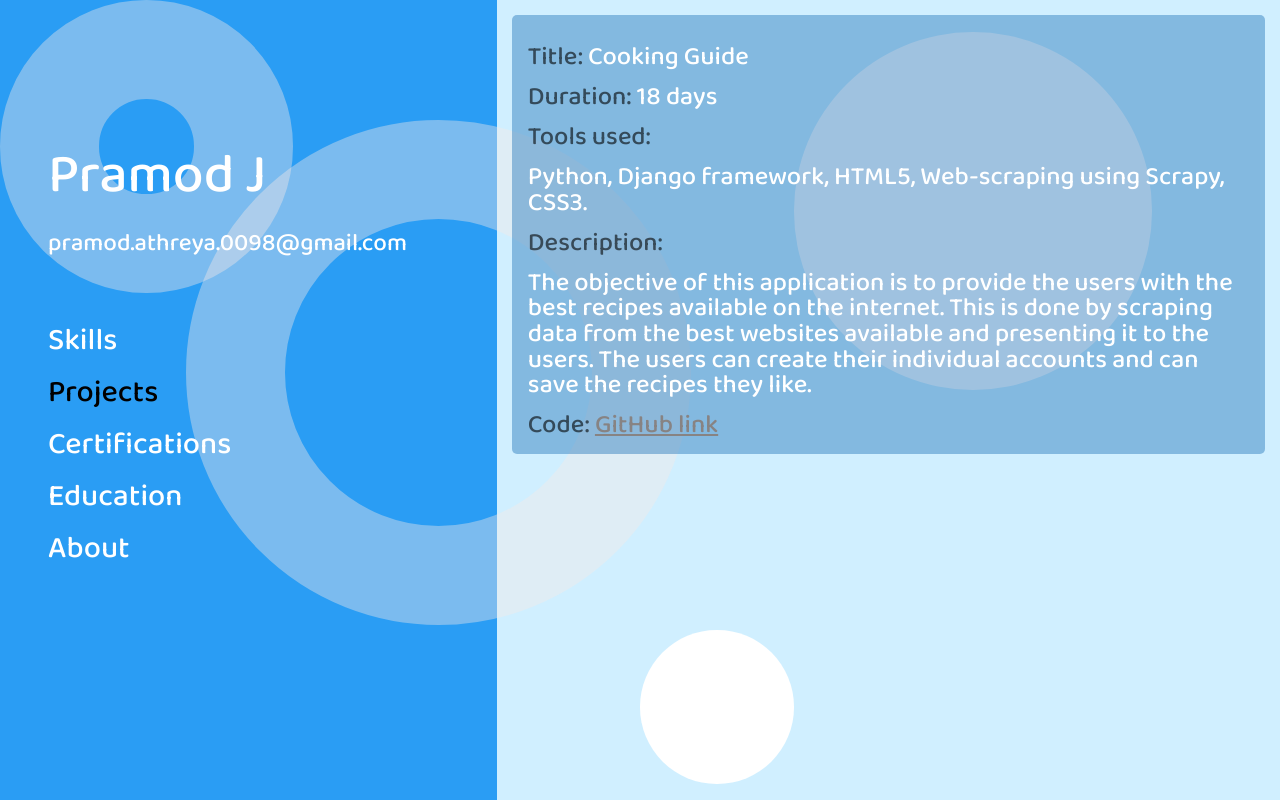
After one commit to mr-pramod-98/portfolio, a Django app: page /project-entry/ in a window 1280 px wide. The commit adds this page. Run offline with Django 3.2, Linux system fonts and the light colour scheme.

Commit message:
Added "projects" pages and other design changes

```diff
--- a/portfolio/content/static/content/css/skills.css
+++ b/portfolio/content/static/content/css/skills.css
@@ -24,7 +24,7 @@
     text-align: center;
     padding: 0.2em;
     font-size: 2vw;
-    color: #878383;
+    color: #FFFFFF;
 }
 
 .skill-group {
--- a/portfolio/content/urls.py
+++ b/portfolio/content/urls.py
@@ -6,6 +6,7 @@ urlpatterns = [
     path('skills/', views.skills, name="skills"),
     path('certifications/', views.certifications, name="certifications"),
     path('education/', views.education, name="education"),
-    path('about/', views.about, name="about")
-
+    path('about/', views.about, name="about"),
+    path('projects/', views.projects, name="projects"),
+    path('project-entry/', views.project_entry, name="projects-entry")
 ]
--- a/portfolio/content/views.py
+++ b/portfolio/content/views.py
@@ -20,3 +20,11 @@ def education(request):
 
 def about(request):
     return render(request, 'about.html')
+
+
+def projects(request):
+    return render(request, 'projects.html')
+
+
+def project_entry(request):
+    return render(request, 'project-entry.html')
--- a/portfolio/static/content/css/home.css
+++ b/portfolio/static/content/css/home.css
@@ -17,6 +17,10 @@
 
 .text-imp {
     color: rgba(0, 0, 0, 0.6);
+}
+
+.selected {
+    color: #000000;
 }
 
 * {
@@ -52,11 +56,12 @@ body {
 
 /* 1.2 Navigation bar */
 .navbar {
-    align-self: center;
+    margin-top: 16.4vh;
     margin-left: 9.68%;
+    z-index: 1;
 }
 .navbar-nav {
-    margin-top: 40px;
+    margin-top: 6.4vh;
     list-style: none;
     box-sizing: border-box;
     font-size: 2.4vw;
@@ -75,6 +80,7 @@ body {
     position: absolute;
     border-radius: 50%;
     border: solid 7.8vw rgba(246, 232, 231, 0.4);
+    z-index: 0;
 }
 .left-circle-large {
     width: 24vw;
--- /dev/null
+++ b/portfolio/static/content/css/project-entry.css
@@ -0,0 +1,25 @@
+.content-main {
+    position: relative;
+    z-index: 1;
+    overflow-y: auto;
+    width: 100%;
+    height: 100vh;
+}
+
+.project-details {
+    background-color: rgba(17, 103, 177, 0.4);
+    border-radius: 5px;
+    padding: 1.2vw;
+    margin: 1.2vw;
+}
+
+.title, .duration, .tools-used, .description, .details, .code-link, .code-link a {
+    margin-top: 2%;
+    font-size: 2vw;
+    color: #FFFFFF;
+    line-height: 100%
+}
+
+.code-link a {
+    color: #878383;
+}
--- a/portfolio/static/content/css/skills.css
+++ b/portfolio/static/content/css/skills.css
@@ -24,7 +24,7 @@
     text-align: center;
     padding: 0.2em;
     font-size: 2vw;
-    color: #878383;
+    color: #FFFFFF;
 }
 
 .skill-group {
--- a/portfolio/templates/about.html
+++ b/portfolio/templates/about.html
@@ -11,7 +11,7 @@
     <li class="nav-item"><a href="/projects/">Projects</a></li>
     <li class="nav-item"><a href="/certifications/">Certifications</a></li>
     <li class="nav-item"><a href="/education/">Education</a></li>
-    <li class="nav-item"><a href="/about/">About</a></li>
+    <li class="nav-item"><a href="/about/"><samp class="selected">About</samp></a></li>
 </ul>
 {% endblock %}
 
@@ -22,7 +22,7 @@
         <samp class="head-email">pramod.athreya.0098@gmail.com</samp>
     </div>
     <div class="description">
-        Database Management System 8 week course Provided By: NPTEL Score: 75%
+        "Looking forward to use my skills to fulfil the objectives of the organization and myself".
     </div>
     <div class="priorities">
         <samp>Android Developer</samp><br>
--- a/portfolio/templates/certifications.html
+++ b/portfolio/templates/certifications.html
@@ -9,7 +9,7 @@
 <ul class="navbar-nav">
     <li class="nav-item"><a href="/skills/">Skills</a></li>
     <li class="nav-item"><a href="/projects/">Projects</a></li>
-    <li class="nav-item"><a href="/certifications/">Certifications</a></li>
+    <li class="nav-item"><a href="/certifications/"><samp class="selected">Certifications</samp></a></li>
     <li class="nav-item"><a href="/education/">Education</a></li>
     <li class="nav-item"><a href="/about/">About</a></li>
 </ul>
--- a/portfolio/templates/education.html
+++ b/portfolio/templates/education.html
@@ -10,7 +10,7 @@
     <li class="nav-item"><a href="/skills/">Skills</a></li>
     <li class="nav-item"><a href="/projects/">Projects</a></li>
     <li class="nav-item"><a href="/certifications/">Certifications</a></li>
-    <li class="nav-item"><a href="/education/">Education</a></li>
+    <li class="nav-item"><a href="/education/"><samp class="selected">Education</samp></a></li>
     <li class="nav-item"><a href="/about/">About</a></li>
 </ul>
 {% endblock %}
--- /dev/null
+++ b/portfolio/templates/project-entry.html
@@ -0,0 +1,48 @@
+{% extends 'base.html' %}
+{% load static %}
+
+{% block links %}
+<link href="{% static 'content/css/project-entry.css' %}" rel="stylesheet">
+{% endblock %}
+
+{% block nav-bar %}
+<ul class="navbar-nav">
+    <li class="nav-item"><a href="/skills/">Skills</a></li>
+    <li class="nav-item"><a href="/projects/"><samp class="selected">Projects</samp></a></li>
+    <li class="nav-item"><a href="/certifications/">Certifications</a></li>
+    <li class="nav-item"><a href="/education/">Education</a></li>
+    <li class="nav-item"><a href="/about/">About</a></li>
+</ul>
+{% endblock %}
+
+{% block content %}
+<div class="content-main">
+    <div class="project-details">
+        <div class="title"><samp class="text-imp">Title: </samp>Cooking Guide</div>
+        <div class="duration"><samp class="text-imp">Duration: </samp>18 days</div>
+        <div class="tools-used">
+            <samp class="text-imp">Tools used: </samp>
+            <p class="details">
+                Python, Django
+                framework, HTML5,
+                Web-scraping using
+                Scrapy, CSS3.</p>
+        </div>
+        <div class="description">
+            <samp class="text-imp">Description: </samp>
+            <p class="details">
+                The objective of this application is to
+                provide the users with the best recipes
+                available on the internet. This is done by
+                scraping data from the best websites
+                available and presenting it to the users. The
+                users can create their individual accounts
+                and can save the recipes they like.</p>
+        </div>
+        <div class="code-link">
+            <samp class="text-imp">Code: </samp>
+            <a href="https://github.com/mr-pramod-98" target="_blank">GitHub link</a>
+        </div>
+    </div>
+</div>
+{% endblock %}
--- a/portfolio/templates/skills.html
+++ b/portfolio/templates/skills.html
@@ -7,7 +7,7 @@
 
 {% block nav-bar %}
 <ul class="navbar-nav">
-    <li class="nav-item"><a href="/skills/">Skills</a></li>
+    <li class="nav-item"><a href="/skills/"><samp class="selected">Skills</samp></a></li>
     <li class="nav-item"><a href="/projects/">Projects</a></li>
     <li class="nav-item"><a href="/certifications/">Certifications</a></li>
     <li class="nav-item"><a href="/education/">Education</a></li>
```
Also changed, not shown: portfolio/content/static/content/css/home.css (+8 -2 lines), portfolio/content/static/content/css/project-entry.css (added, +25 -0 lines), portfolio/content/static/content/css/projects.css (added, +7 -0 lines), portfolio/static/content/css/projects.css (added, +7 -0 lines), portfolio/templates/projects.html (added, +47 -0 lines).
